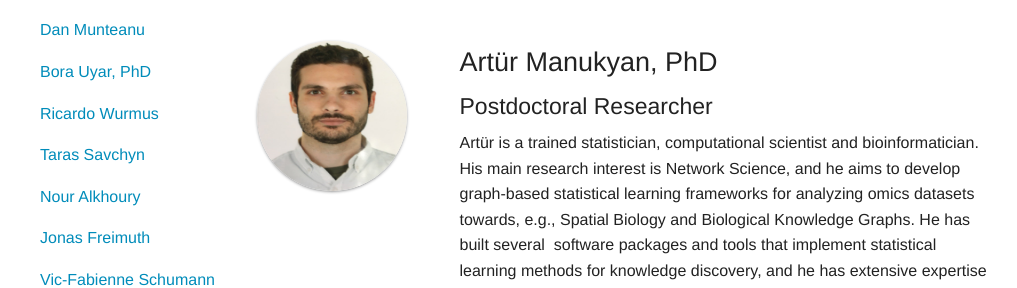
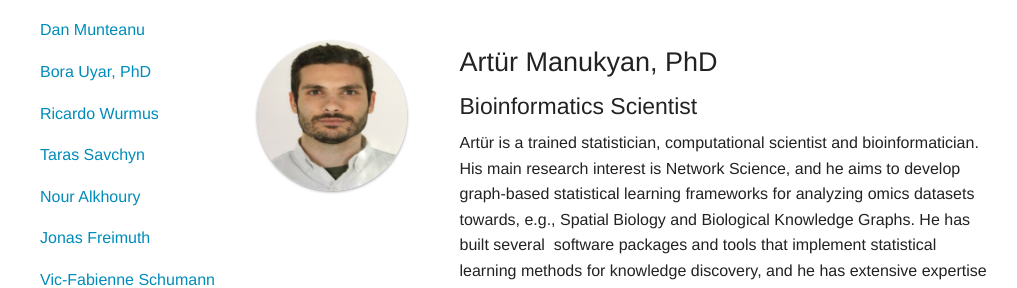
Before and after one commit to BIMSBbioinfo/bimsbbioinfo.github.io, a Jekyll site: the page built from team.markdown, in a window 1280 px wide and 900 px high, scrolled down 1906 px. Shown: the part 167-455 px from the top of the window, without its empty margins (133-1150 px from the left). Built offline with Jekyll 4.4.1, drawn with Linux system fonts in a browser that asks for light colours; our own code applies the rules of GitHub Pages for plain Markdown files.

Commit message:
Update team.markdown for Artur

```diff
--- a/team.markdown
+++ b/team.markdown
@@ -123,7 +123,7 @@ Vedran supports research projects for the platform. He has extensive experience
 
 ### Artür Manukyan, PhD
 
-#### Postdoctoral Researcher
+#### Bioinformatics Scientist
 
 Artür is a trained statistician, computational scientist and bioinformatician. His main research interest is Network Science, and he aims to develop graph-based statistical learning frameworks for analyzing omics datasets towards, e.g., Spatial Biology and Biological Knowledge Graphs. He has built several  software packages and tools that implement statistical learning methods for knowledge discovery, and he has extensive expertise in analyzing data from a large variety of omics technologies such as scRNA-Seq, CITE-Seq, SLAM-Seq etc..
 
```
